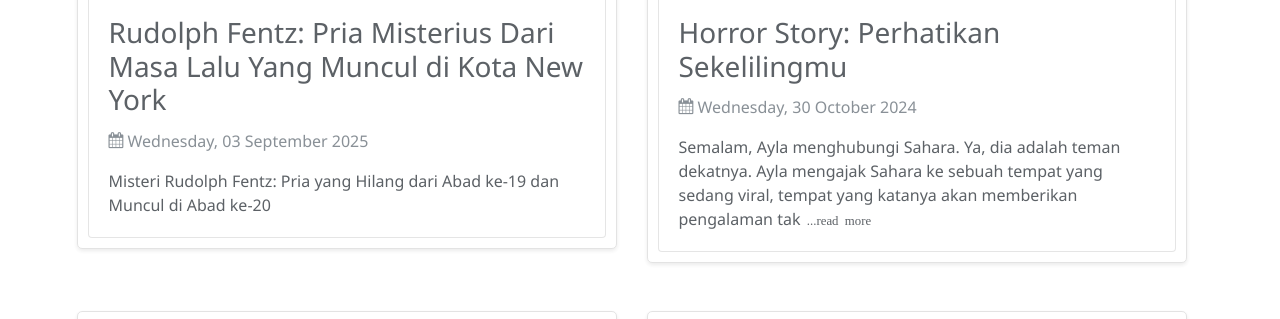
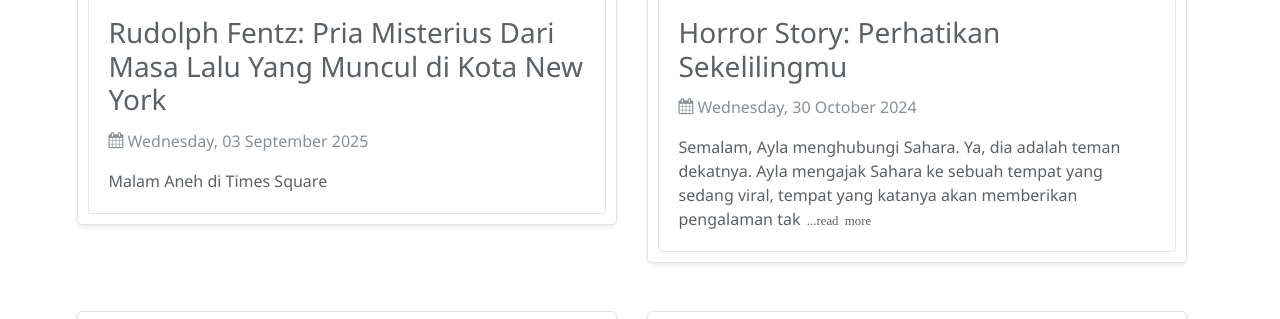
Before and after one commit to ajisetiawan716/ajisetiawan716.github.io, a Jekyll site: the page built from _posts/2024-05-12-creepypasta-endless-loop.md, in a window 1280 px wide and 900 px high, scrolled down 2602 px, cut to the strip 90-409 px from the top of the window. Built offline with Jekyll 4.4.1, drawn with Linux system fonts in a browser that asks for light colours; some web fonts are replaced; comment, search, counter and statistics services are not loaded; a style sheet for code colours, icons or effects is not loaded.

Commit message:
Update 2025-09-03-rudolph-fentz-pria-misterius-dari-masa-lalu-yang-muncul-di-new-york.md

```diff
--- a/_posts/2025-09-03-rudolph-fentz-pria-misterius-dari-masa-lalu-yang-muncul-di-new-york.md
+++ b/_posts/2025-09-03-rudolph-fentz-pria-misterius-dari-masa-lalu-yang-muncul-di-new-york.md
@@ -9,13 +9,11 @@ image-alt: Times Square, New York (1950)
 image-caption: Images form [Historic Mysteries](https://www.historicmysteries.com)
 ---
 
-# Misteri Rudolph Fentz: Pria yang Hilang dari Abad ke-19 dan Muncul di Abad ke-20
-
 ## Malam Aneh di Times Square
 
 Pada suatu malam di bulan Juni tahun **1950**, Times Square, New York, tampak bersinar terang dengan cahaya neon yang berkilauan. Jalanan dipenuhi keramaian: orang-orang yang terburu-buru, bunyi klakson mobil yang bersahutan, dan hiruk pikuk kota yang seolah tak pernah tidur.
 
-![rudolp fent address](Gambar/rudolp-fent-address.jpg)
+![Rudolp Fent Address](/assets/img/content/rudolp-fent-address.jpg)
 
 Namun, di antara keramaian itu, muncul seorang pria yang langsung mengundang heran serta menarik perhatian banyak orang. Ia tampak kebingungan, berdiri kaku, dan menatap gedung-gedung tinggi seakan baru pertama kali melihat dunia modern. Penampilannya begitu aneh:
 
```
